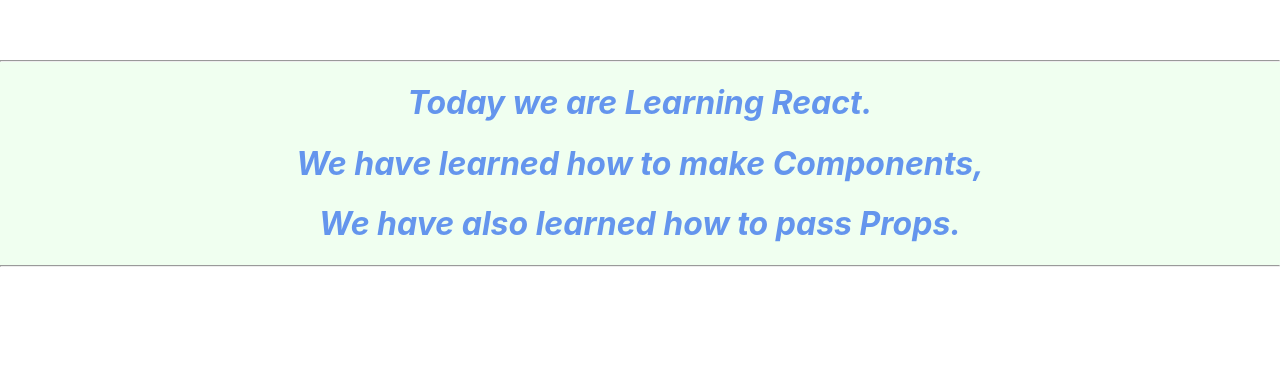
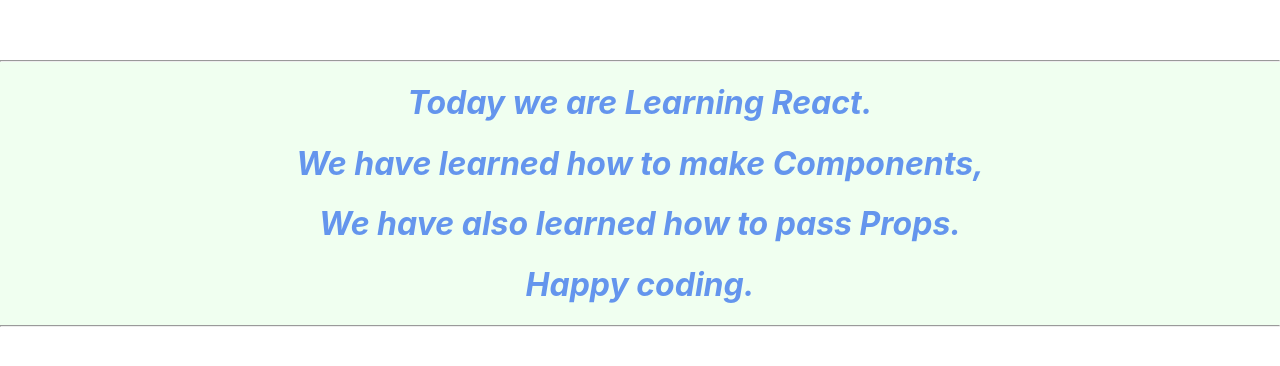
Before and after one commit to jamalshah5111996/BootCamp-4thClass, a React (Create React App) app: page / in a window 1280 px wide. Shown: the part 132-498 px from the top of the page. Built offline with nearby package versions, Linux system fonts and the light colour scheme.

Commit message:
changed app.js

```diff
--- a/src/App.js
+++ b/src/App.js
@@ -6,7 +6,7 @@
   return (
 <div className="firstDiv">
     <hr/>
-    <Dinner libName="React." Learn="Components," Learn1="Props."/>
+    <Dinner libName="React." Learn="Components," Learn1="Props." Code="coding."/>
     <hr/>
     </div>
   );
--- a/src/dinner.js
+++ b/src/dinner.js
@@ -7,6 +7,7 @@
 <h1>Today we are Learning {props.libName}</h1>
 <h1>We have learned how to make {props.Learn}</h1>
 <h1>We have also learned how to pass {props.Learn1}</h1>
+<h1>Happy {props.Code}</h1>
 </div>
     )
 }
```
Also changed, not shown: 1 other file (tests, documents, lock files or other folders).
